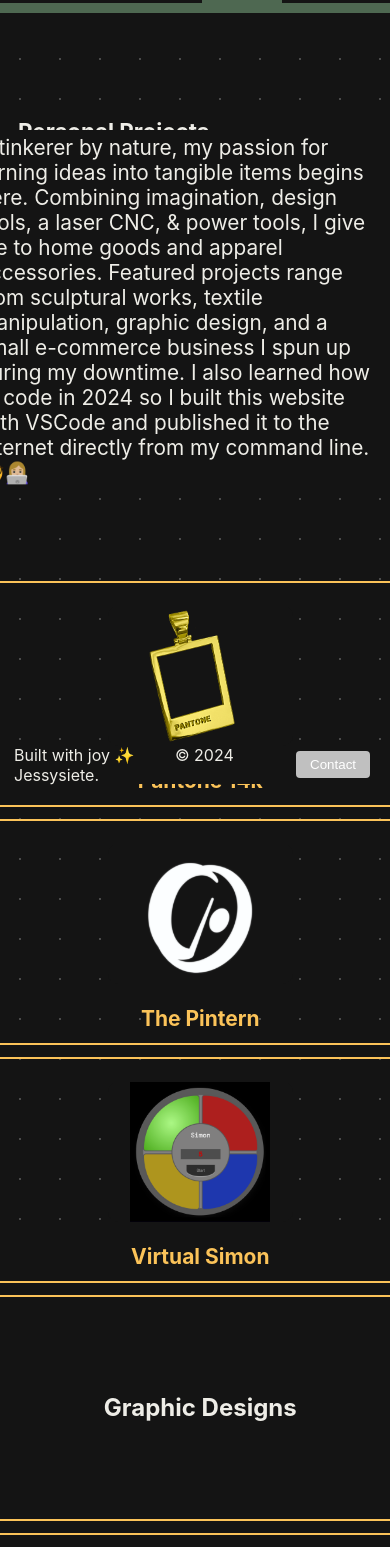
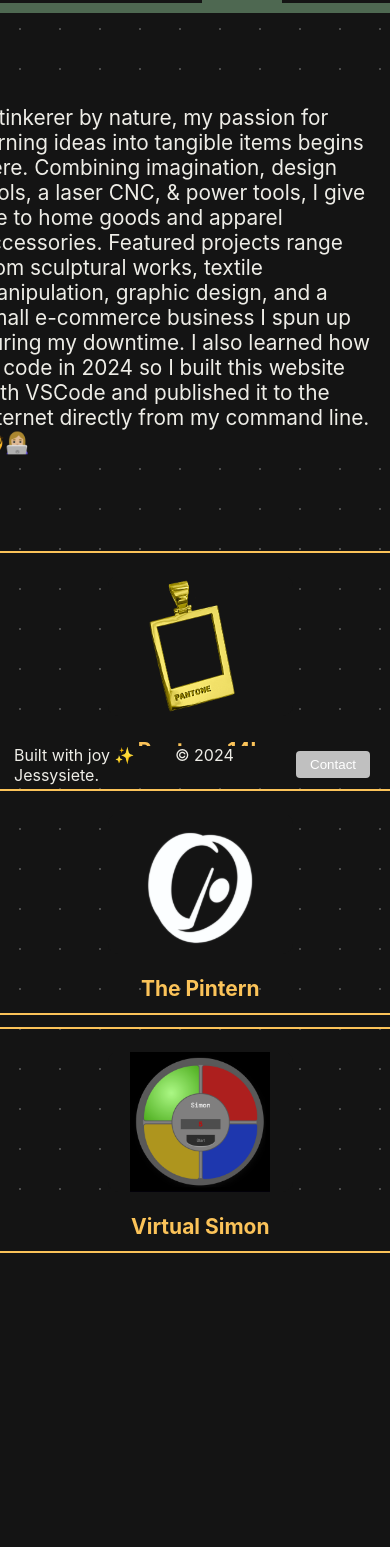
Before and after one commit to jessysiete/portfolio-jessysiete, a React (Vite) app: page /projects in a window 390 px wide. Shown: the part 61-1608 px from the top of the page. After the commit the page ends 1328 px from the top, so only its background shows below. Built offline with nearby package versions, Linux system fonts and the light colour scheme.

Commit message:
projects page - remove heading & project placeholders

```diff
--- a/src/pages/ProjectsPage/ProjectsPage.css
+++ b/src/pages/ProjectsPage/ProjectsPage.css
@@ -115,7 +115,7 @@
 /* nav lowers on screen */
 @media (max-width: 820px) {
   .projects-body {
-    margin-top: 100px;
+    margin-top: 70px;
   }
 
 .page-marker-projects {
--- a/src/pages/ProjectsPage/ProjectsPage.jsx
+++ b/src/pages/ProjectsPage/ProjectsPage.jsx
@@ -13,7 +13,7 @@ export default function ProjectsPage() {
       <div className="projects-body">
         <div className="page-marker-projects"></div>
       <div className="content">
-      <h1 className="heading">Personal Projects</h1>
+      {/* <h1 className="heading">Personal Projects</h1> */}
       <p className="about">
         A tinkerer by nature, my passion for turning ideas into tangible
 items begins here. Combining imagination, design tools, a
@@ -29,9 +29,9 @@ command line. 🤓👩🏼‍💻
         <div className="one"><PantoneCard /></div>
         <div className="two"><PinternCard /></div>
         <div className="four"><SimonCard /></div>
-        <div className="three"><GraphicsCard /></div>
+        {/* <div className="three"><GraphicsCard /></div>
         <div className="five"><TextilesCard /></div>
-        <div className="six"><GalleryCard /></div>
+        <div className="six"><GalleryCard /></div> */}
         </section>
         </div>
       </div>
```
